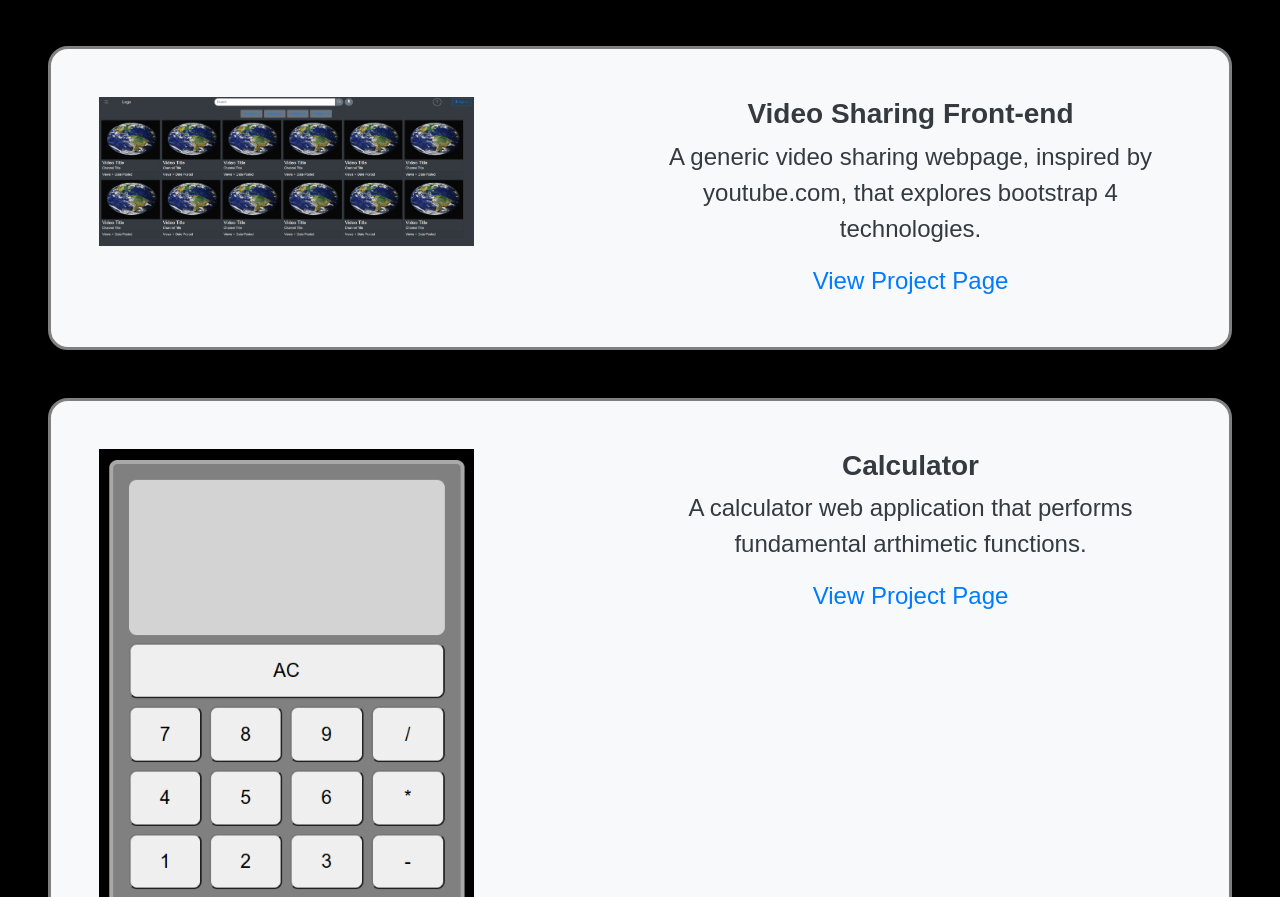
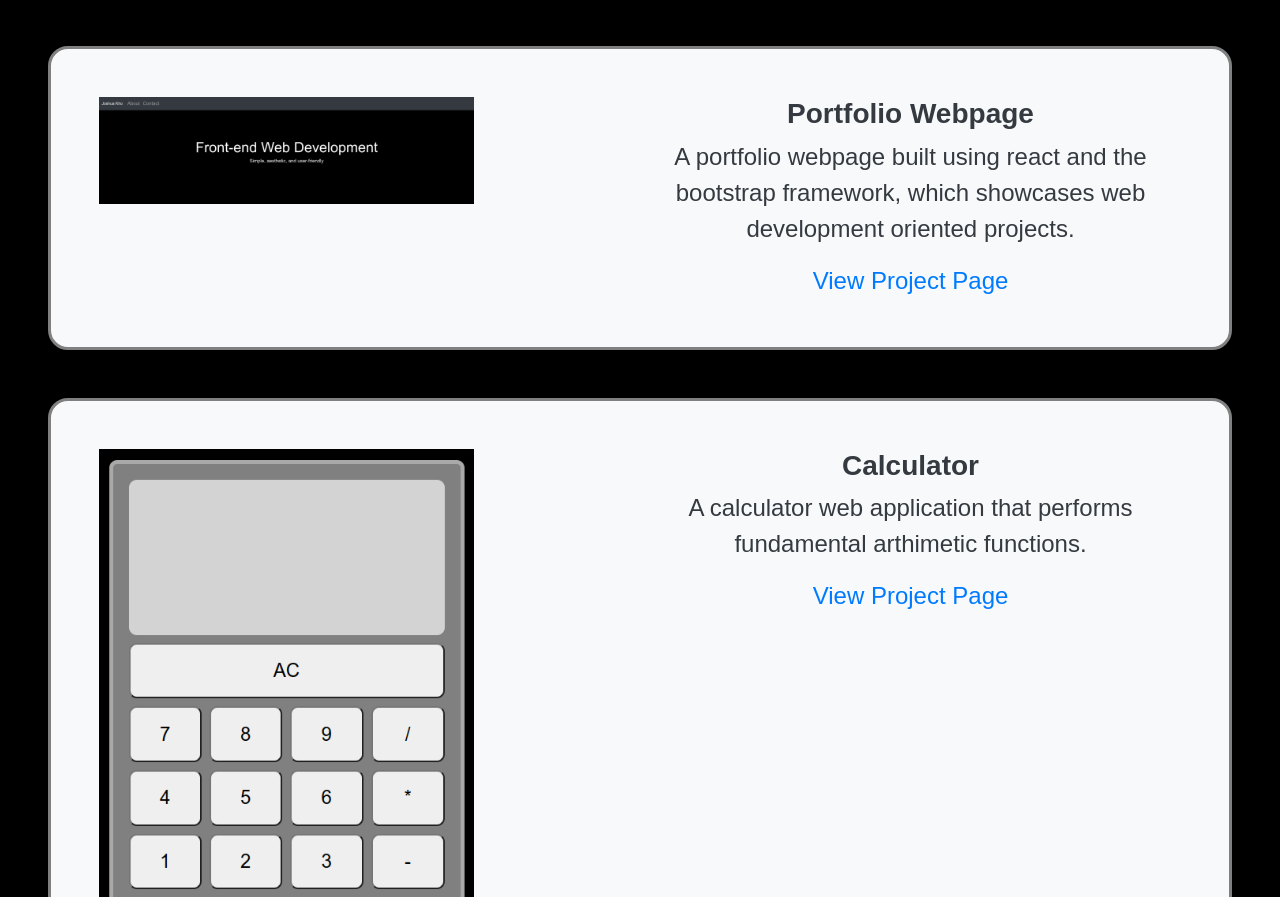
Before and after one commit to jpga1/portfolio-site-react, a React (Vite) app: page / in a window 1280 px wide. Shown: the part 1298-2195 px from the top of the page. Built offline with nearby package versions, Linux system fonts and the light colour scheme.

Commit message:
Replace generic video sharing webpage project
Replaced generic video sharing webpage project with portfolio project
built with react to showcase react skills. Bootstrap skills already
showcased in other projects.

```diff
--- a/src/Projects.jsx
+++ b/src/Projects.jsx
@@ -14,11 +14,11 @@ export default function Projects() {
   };
 
   const videoSharingWebpage = {
-    thumbnail: videoSharingWebpageImage,
-    title: "Video Sharing Front-end",
+    thumbnail: "./src/assets/portfolio-site-image.png",
+    title: "Portfolio Webpage",
     description:
-      "A generic video sharing webpage, inspired by youtube.com, that explores bootstrap 4 technologies.",
-    url: "https://github.com/jpga1/video-sharing-webpage",
+      "A portfolio webpage built using react and the bootstrap framework, which showcases web development oriented projects.",
+    url: "https://github.com/jpga1/portfolio-site-react",
   };
 
   const calculator = {
```
Also changed, not shown: src/assets/portfolio-site-image.png (added).
